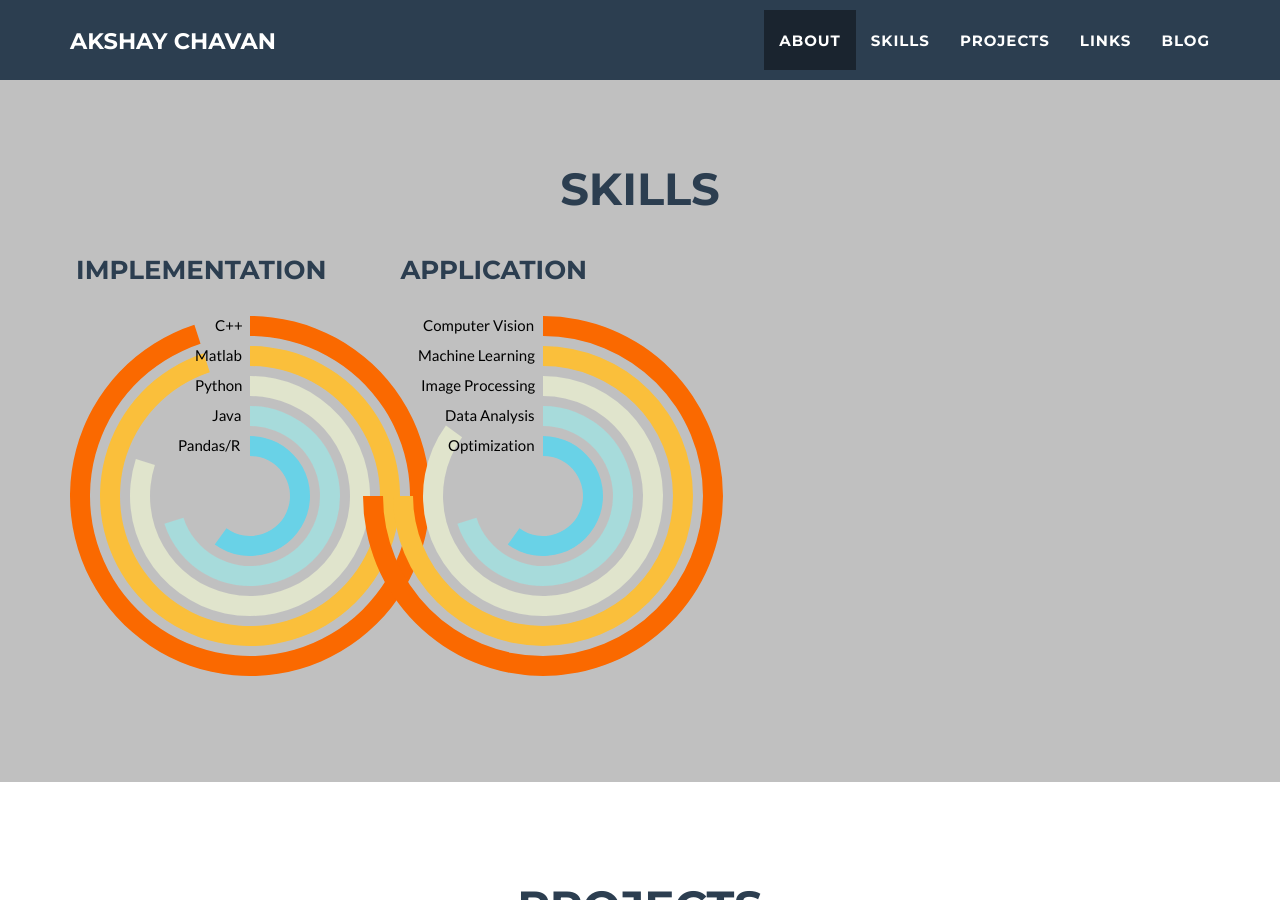
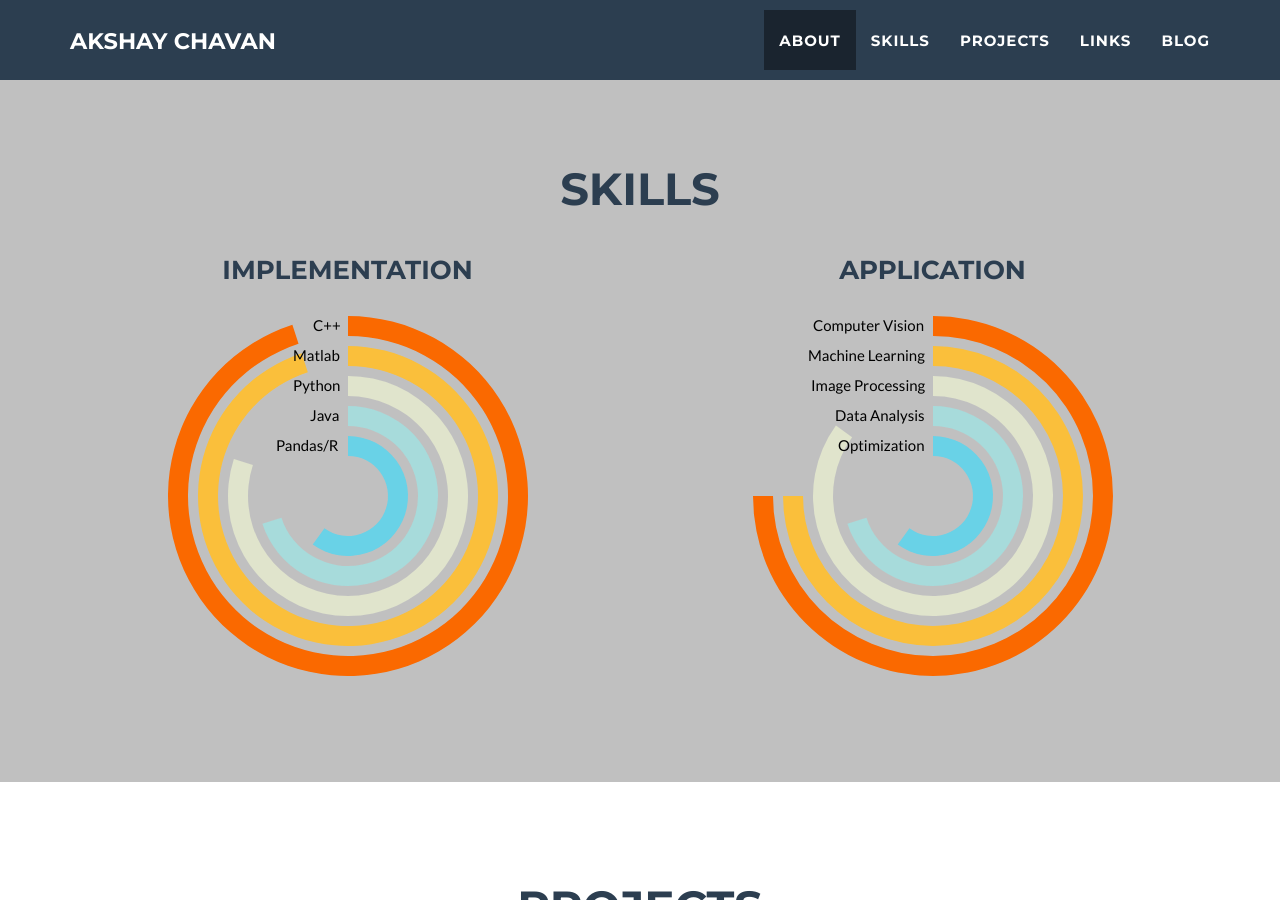
Before and after one commit to arccoder/arccoder.github.io, a Jekyll site: the page index.html, which Jekyll copies as it is, in a window 1280 px wide and 900 px high, scrolled down 596 px. Built offline with Jekyll 4.4.1, drawn with Linux system fonts in a browser that asks for light colours; nearby versions of some CDN libraries; some web fonts are replaced.

Commit message:
Update index.html

```diff
--- a/index.html
+++ b/index.html
@@ -185,13 +185,13 @@
             </div>
 
             <div class="row">
-                <div align="center" class="col-lg-3" id="donutchart">
+                <div align="center" class="col-xs-12 col-sm-12 col-md-6 col-lg-6" id="donutchart">
                     <h3>Implementation</h3>
                     <br>
                 </div>
 
 
-                <div align="center" class="col-lg-3" id="donutchart2">
+                <div align="center" class="col-xs-12 col-sm-12 col-md-6 col-lg-6" id="donutchart2">
                     <h3>Application</h3>
                     <br>
                 </div>
```
